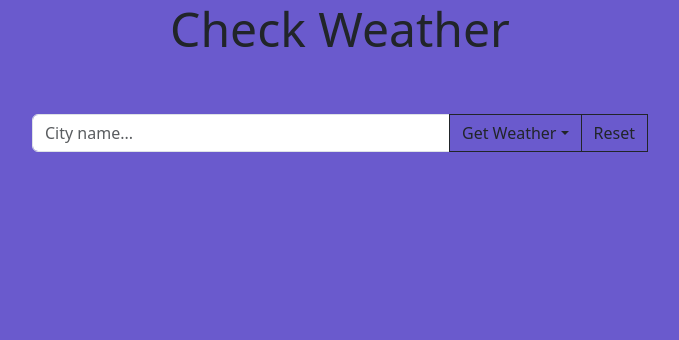
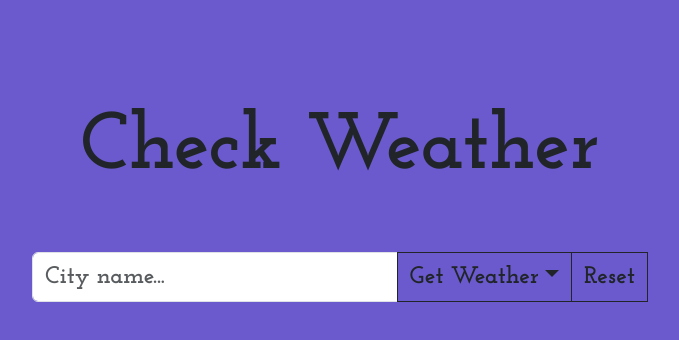
Before and after one commit to rkattiyarat/Angular-weather-app, an Angular app: page / in a window 1280 px wide. Shown: the top 340 px of the page, without its empty margins (300-979 px from the left). Built offline with nearby package versions, Linux system fonts and the light colour scheme.

Commit message:
added google font

```diff
--- a/src/app/weather/weather.component.css
+++ b/src/app/weather/weather.component.css
@@ -8,12 +8,26 @@
 }
 
 p {
-    font-size: 1.5em;
+    font-size: 2em;
+    font-weight: 900;
 }
 
 h1 {
-    font-size: 3em;
+    font-size: 5em;
+    margin-top: 100px;
+    font-weight: 900;
 }
 h2 {
-    font-size: 2.5em;
+    font-size: 3em;
+    font-weight: 900;
 }
+
+input {
+    font-size: 1.5em;
+    font-weight: 900;
+}
+
+button {
+    font-size: 1.5em;
+    font-weight: 900;
+}
--- a/src/index.html
+++ b/src/index.html
@@ -6,6 +6,9 @@
   <base href="/">
   <meta name="viewport" content="width=device-width, initial-scale=1">
   <link rel="icon" type="image/x-icon" href="favicon.ico">
+  <link rel="preconnect" href="https://fonts.googleapis.com">
+<link rel="preconnect" href="https://fonts.gstatic.com" crossorigin>
+<link href="https://fonts.googleapis.com/css2?family=Josefin+Slab:ital,wght@0,100..700;1,100..700&display=swap" rel="stylesheet">
 </head>
 <body>
   <app-root></app-root>
--- a/src/styles.css
+++ b/src/styles.css
@@ -1 +1,4 @@
 /* You can add global styles to this file, and also import other style files */
+body {
+    font-family: "Josefin Slab", serif;
+}
```
